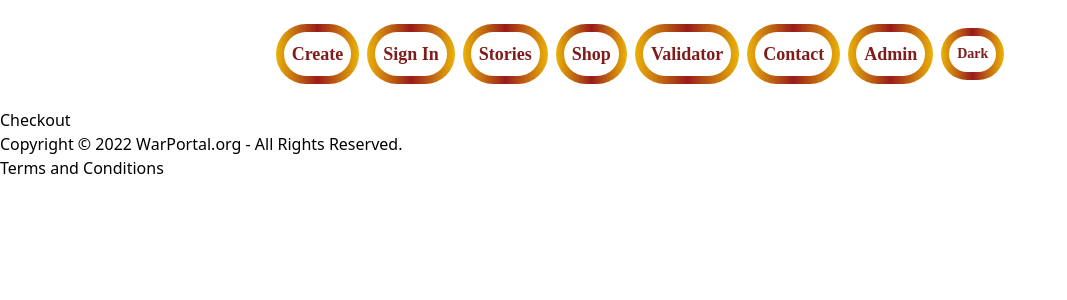
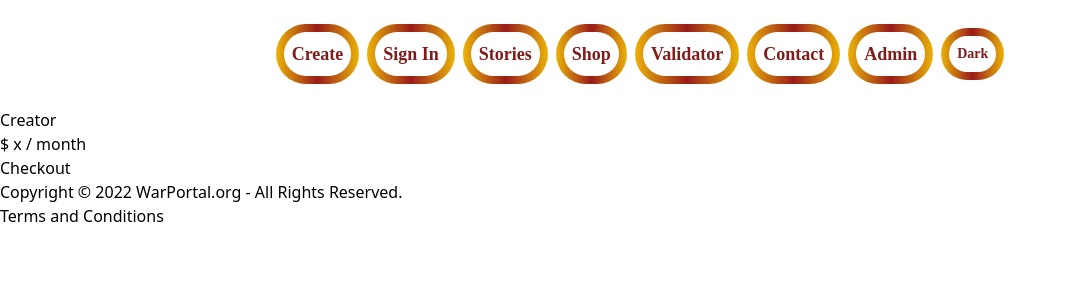
Before and after one commit to GithubWarPortal/GithubWarPortal, a React (Vite) app in the folder WarPortal/client/: page /CreatorStripe in a window 1280 px wide. Shown: the top 300 px of the page, without its empty margins (0-1067 px from the left). Built offline with nearby package versions, Linux system fonts and the light colour scheme; a web font is replaced by a local one.

Commit message:
seperated apis

```diff
--- a/WarPortal/client/src/components/Create/creator.jsx
+++ b/WarPortal/client/src/components/Create/creator.jsx
@@ -3,7 +3,10 @@ import useDrivePicker from "react-google-drive-picker";
 
 export default function Creator() {
   const [open, setOpen] = useState(false);
-
+if (!sessionId){
+  useNavigate("/Creator"
+  )
+}
   const handleOpen = () => {
     setOpen(!open);
   };
--- a/WarPortal/client/src/components/Stripe/creator.jsx
+++ b/WarPortal/client/src/components/Stripe/creator.jsx
@@ -1,12 +1,79 @@
-import { useState, useEffect } from "react";
+import { useState, useEffect } from 'react';
+
+const ProductDisplay = () => (
+  <section>
+    <div className="product">
+      <div className="description">
+        <h3>Creator</h3>
+        <h5>$ x / month</h5>
+      </div>
+    </div>
+    <form action="/create-creator-checkout-session" method="POST">
+      {/* Add a hidden field with the lookup_key of your Price */}
+      <input type="hidden" name="lookup_key" value="{{PRICE_LOOKUP_KEY}}" />
+      <button id="checkout-and-portal-button" type="submit">
+        Checkout
+      </button>
+    </form>
+  </section>
+);
+
+const SuccessDisplay = ({ sessionId }) => {
+  return (
+    <section>
+      <div className="product Box-root">
+        <div className="description Box-root">
+          <h3>Subscription to creator plan successful!</h3>
+        </div>
+      </div>
+      <form action="/create-creator-portal-session" method="POST">
+        <input
+          type="hidden"
+          id="session-id"
+          name="session_id"
+          value={sessionId}
+        />
+        <button id="checkout-and-portal-button" type="submit">
+          Manage your billing information
+        </button>
+      </form>
+    </section>
+  );
+};
+
+const Message = ({ message }) => (
+  <section>
+    <p>{message}</p>
+  </section>
+);
+
 export default function CreatorStripe() {
-  return (
-    <>
-      {" "}
-      <form action="/create-creator-checkout-session" method="POST">
-        <input type="hidden" name="priceId" value="price_G0FvDp6vZvdwRZ" />
-        <button type="submit">Checkout</button>
-      </form>
-    </>
-  );
+  let [message, setMessage] = useState('');
+  let [success, setSuccess] = useState(false);
+  let [sessionId, setSessionId] = useState('');
+
+  useEffect(() => {
+    // Check to see if this is a redirect back from Checkout
+    const query = new URLSearchParams(window.location.search);
+
+    if (query.get('success')) {
+      setSuccess(true);
+      setSessionId(query.get('session_id'));
+    }
+
+    if (query.get('canceled')) {
+      setSuccess(false);
+      setMessage(
+        "Order canceled -- continue to shop around and checkout when you're ready."
+      );
+    }
+  }, [sessionId]);
+
+  if (!success && message === '') {
+    return <ProductDisplay />;
+  } else if (success && sessionId !== '') {
+    return <SuccessDisplay sessionId={sessionId} />;
+  } else {
+    return <Message message={message} />;
+  }
 }
```
